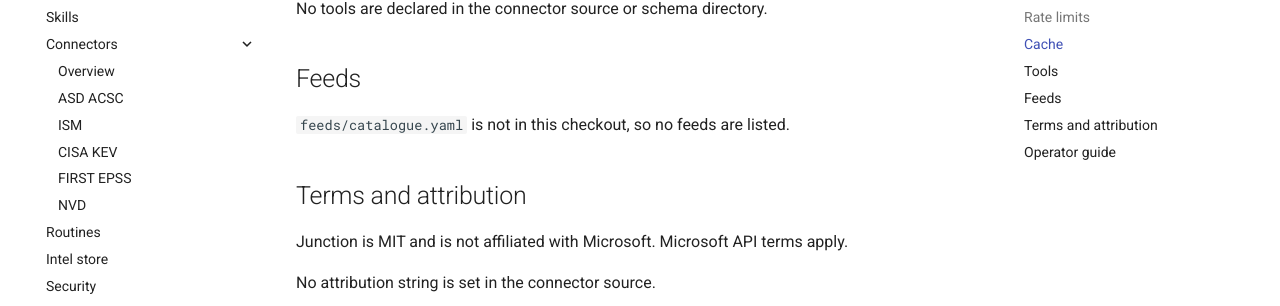
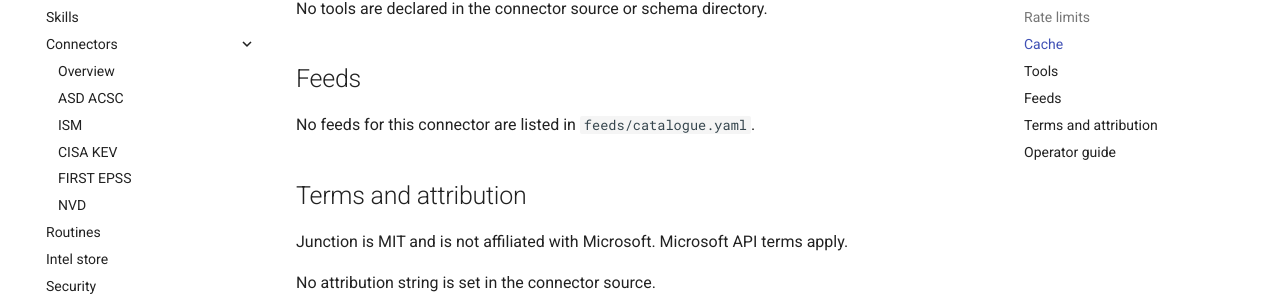
Before and after one commit to jusso-dev/hermes-cyber-au, an MkDocs documentation site: the page built from docs/connectors/junction.md, in a window 1280 px wide and 900 px high, scrolled down 1017 px. Shown: the part 145-451 px from the top of the window. Built offline with MkDocs 1.6.1 and Material for MkDocs 9.7.7, drawn with Linux system fonts in a browser that asks for light colours; comment, search, counter and statistics services are not loaded; some of the changed text lies outside the part shown.

```diff
--- a/docs/connectors/junction.md
+++ b/docs/connectors/junction.md
@@ -35,7 +35,7 @@ No tools are declared in the connector source or schema directory.
 
 ## Feeds
 
-`feeds/catalogue.yaml` is not in this checkout, so no feeds are listed.
+No feeds for this connector are listed in `feeds/catalogue.yaml`.
 
 ## Terms and attribution
 
```
Also changed, not shown: other parts of docs/connectors/junction.md (+1 -1 lines).
